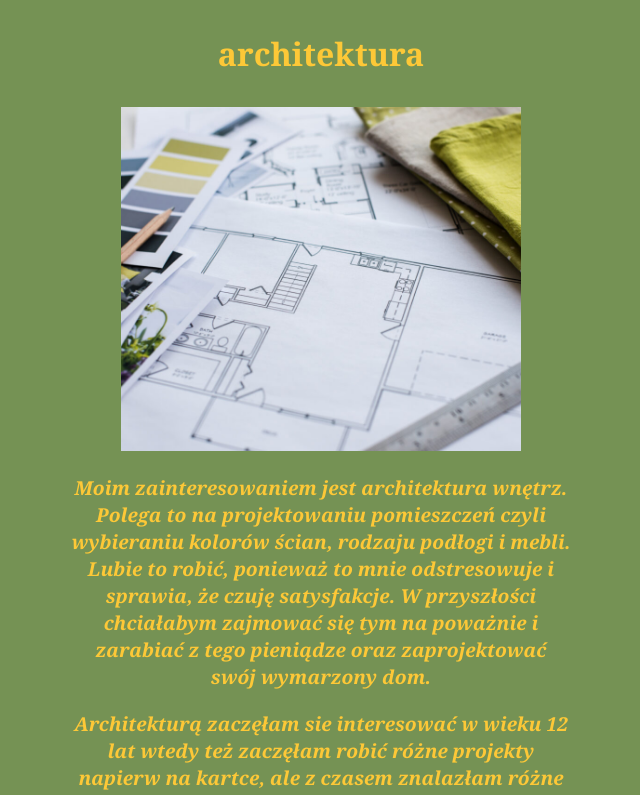
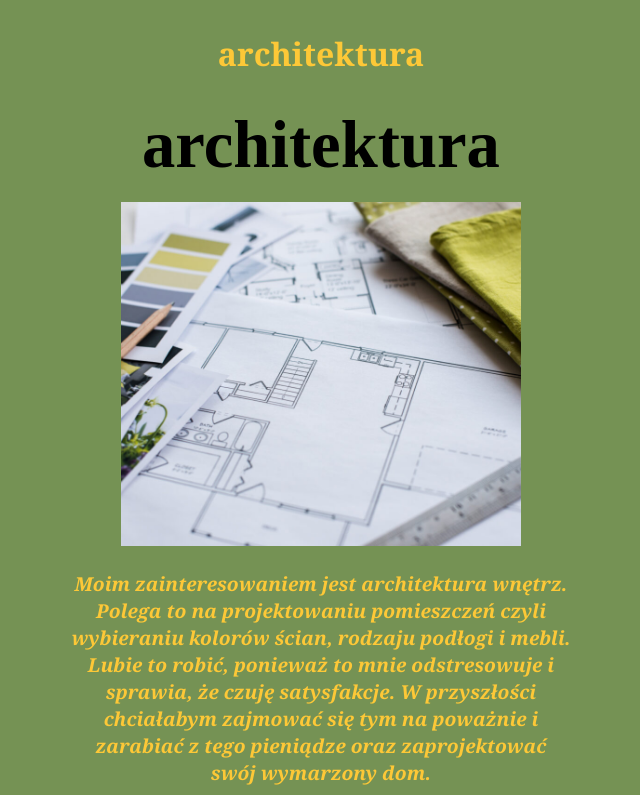
Before and after one commit to natw1234/natw1234.github.io, a plain HTML site: page index.html in a window 1280 px wide. Shown: the top 795 px of the page, without its empty margins (319-959 px from the left). Drawn offline with Linux system fonts and the light colour scheme.

Commit message:
Add files via upload

```diff
--- a/index.html
+++ b/index.html
@@ -14,6 +14,8 @@
    <p id="head">
 
  architektura
+
+<p><B><header>architektura</header></B></p>
 
 
 
--- a/style.css
+++ b/style.css
@@ -34,3 +34,9 @@ div
     font-size: xx-large;
     text-align: center;
 }
+
+header{
+
+    font-size: 50pt;
+    text-align: center;
+}
```
